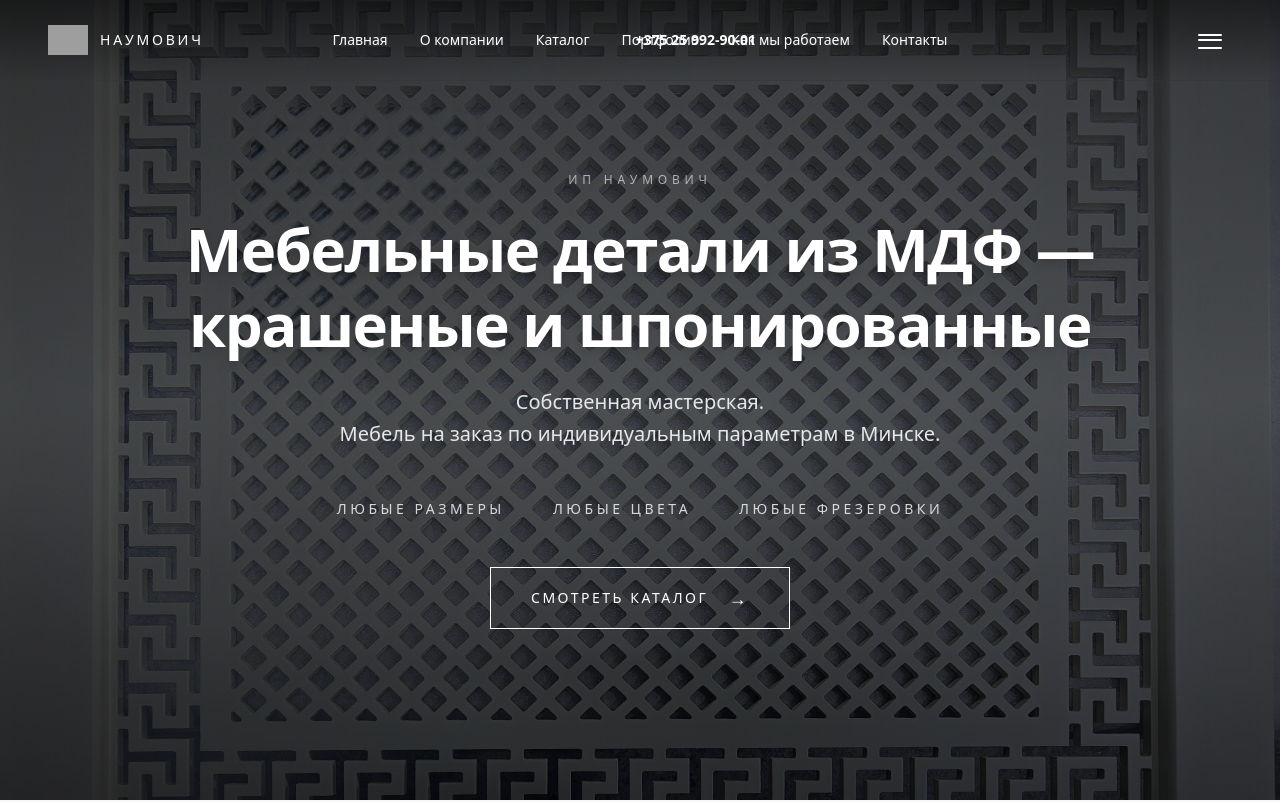
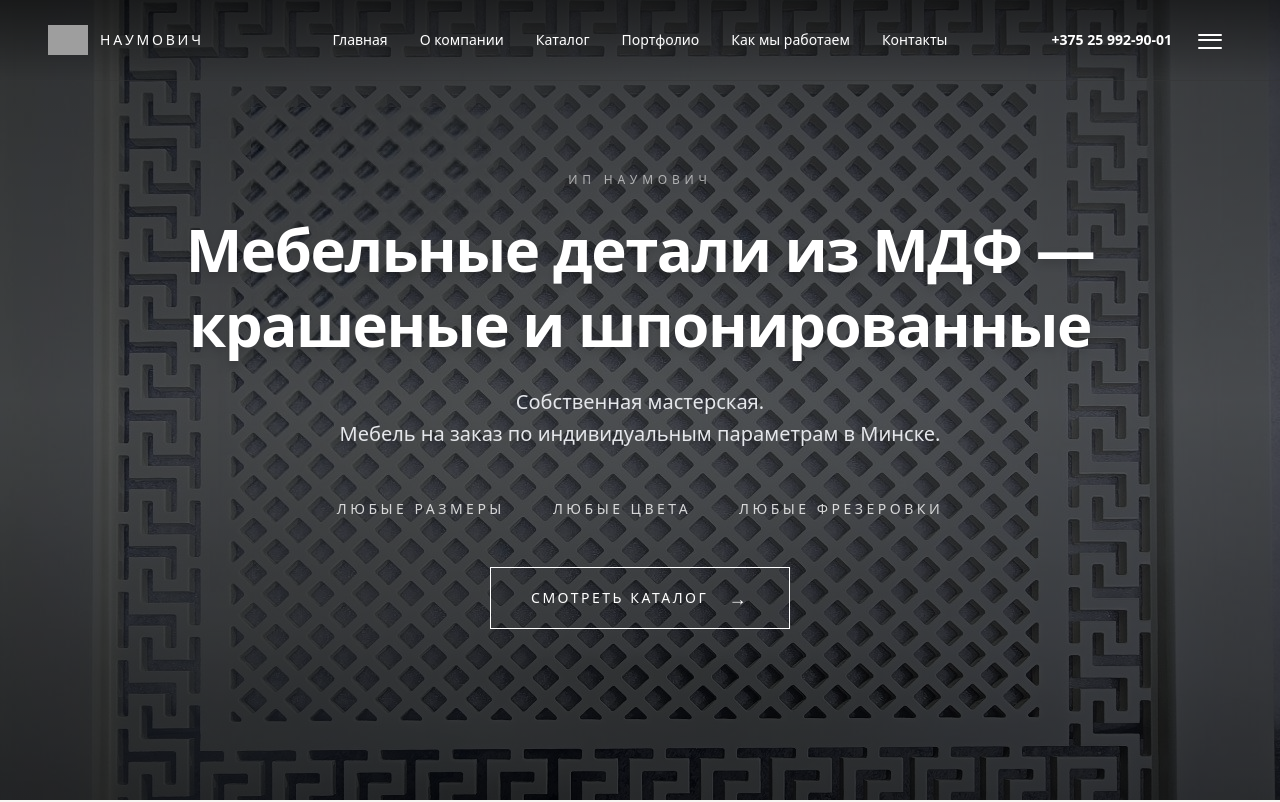
Before and after one commit to IljaBelousow/naumovich-site, a Next.js app: page / in a window 1280 px wide. Shown: the top 802 px of the page. Built offline with nearby package versions, Linux system fonts and the light colour scheme; grey boxes are pictures that could not be loaded.

Commit message:
Place desktop phone number beside burger menu

```diff
--- a/src/components/Header.tsx
+++ b/src/components/Header.tsx
@@ -66,10 +66,6 @@ export default function Header() {
             ))}
           </div>
 
-          <a href="tel:+375259929001" className={`hidden text-sm font-semibold transition-opacity hover:opacity-70 lg:block ${textColor}`}>
-            +375 25 992-90-01
-          </a>
-
           <div className="flex items-center gap-4">
             <div className={`flex items-center gap-3 lg:hidden ${textColor}`} aria-label="Связаться с нами">
             <a href="https://www.instagram.com/vintazh100" target="_blank" rel="noopener noreferrer" aria-label="Instagram" title="Instagram" className="transition-all duration-300 hover:scale-110 hover:opacity-80">
@@ -89,6 +85,9 @@ export default function Header() {
             </a>
             </div>
 
+            <a href="tel:+375259929001" className={`hidden text-sm font-semibold transition-opacity hover:opacity-70 lg:block ${textColor}`} aria-label="Позвонить">
+              +375 25 992-90-01
+            </a>
             <button
               type="button"
               aria-label={mobileMenuOpen ? "Закрыть меню" : "Открыть меню"}
```
